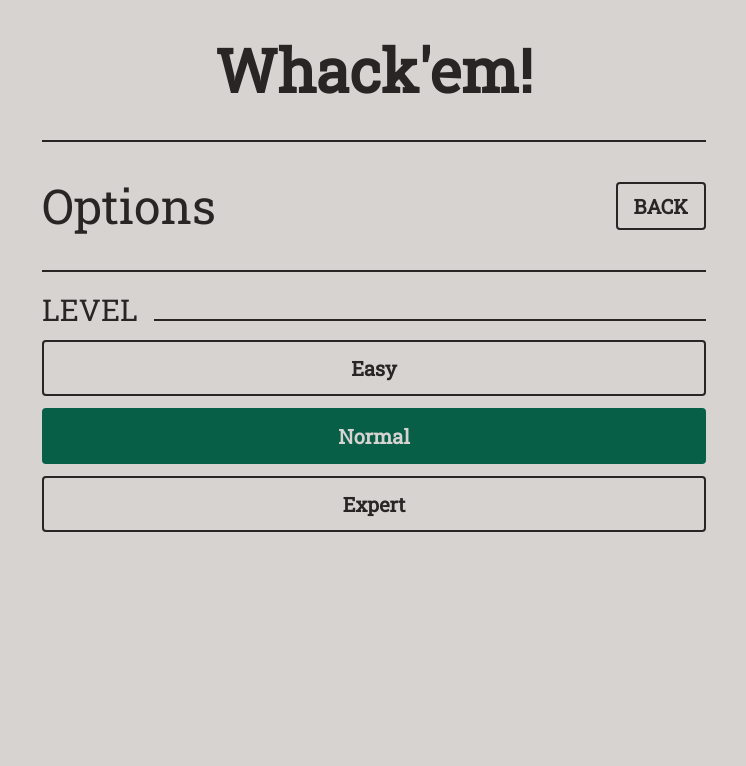
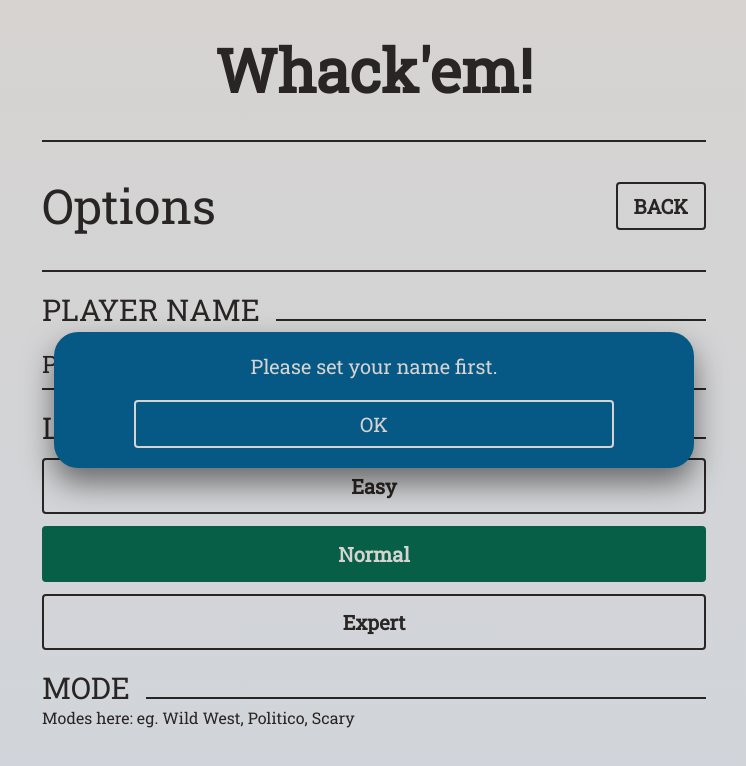
Before and after one commit to ArkadiuszRodak/whack-em, a Vue app: page /#/options in a window 1280 px wide. Shown: the top 766 px of the page, without its empty margins (266-1012 px from the left). Built offline with nearby package versions, Linux system fonts and the light colour scheme.

Commit message:
feat: player name

```diff
--- a/public/index.html
+++ b/public/index.html
@@ -13,7 +13,7 @@
     <noscript>
       <strong>We're sorry but <%= htmlWebpackPlugin.options.title %> doesn't work properly without JavaScript enabled. Please enable it to continue.</strong>
     </noscript>
-    <div id="app" class="bg-stone-300"></div>
+    <div id="app" class="bg-gradient-to-b from-stone-300 to-gray-300"></div>
     <!-- built files will be auto injected -->
   </body>
 </html>
--- /dev/null
+++ b/src/components/atoms/ConfirmationDialog.vue
@@ -0,0 +1,41 @@
+<template>
+  <div v-if="modelValue" class="absolute top-0 left-0 h-full w-full
+  text-stone-300 text-center">
+    <div
+      class="absolute left-1/2 top-1/2 transform -translate-x-1/2 -translate-y-1/2 text-xl
+        w-1/2 py-5 rounded-3xl drop-shadow-xl bg-sky-800"
+    >
+      <slot />
+      <div
+        @click="changeVisibility"
+        @keyup.enter="changeVisibility"
+        class="inline-block py-2 mt-5 w-3/4 rounded border-2 border-stone-300 hover:bg-sky-700"
+        role="button"
+        tabindex="0"
+      >
+        OK
+      </div>
+    </div>
+  </div>
+</template>
+
+<script lang="ts">
+import { defineComponent } from 'vue';
+
+export default defineComponent({
+  name: 'ConfirmationDialog',
+  props: {
+    modelValue: {
+      type: Boolean,
+      required: false,
+    },
+  },
+  setup(props, { emit }) {
+    const changeVisibility = (): void => {
+      emit('update:modelValue', !props.modelValue);
+    };
+
+    return { changeVisibility };
+  },
+});
+</script>
--- a/src/components/atoms/GameLoader.vue
+++ b/src/components/atoms/GameLoader.vue
@@ -1,13 +1,16 @@
 <template>
-  <div
-    v-show="isVisible"
-    class="absolute top-0 left-0 h-full w-full rounded-full opacity-90 game-overlay"
-  >
-    <span
-      v-text="counter"
-      class="absolute left-1/2 top-1/2 transform -translate-x-1/2 -translate-y-1/2
-        text-9xl text-stone-300"
-    />
+  <div  v-show="isVisible" class="absolute top-0 left-0 h-full w-full">
+    <div
+      :class="{
+        'bg-red-800': counter >= 3,
+        'bg-yellow-800': counter === 2,
+        'bg-emerald-800': counter === 1,
+      }"
+      class="absolute left-1/2 top-1/2 transform -translate-x-1/2 -translate-y-1/2 font-bold
+        w-1/2 py-5 text-center rounded-3xl drop-shadow-xl text-stone-300"
+    >
+      <span v-text="counter" class="text-9xl"/>
+    </div>
   </div>
 </template>
 
--- a/src/components/atoms/GameOver.vue
+++ b/src/components/atoms/GameOver.vue
@@ -1,12 +1,9 @@
 <template>
-  <div
-    v-show="isVisible"
-    class="absolute top-0 left-0 h-full w-full rounded-full opacity-90 game-overlay"
-  >
-    <span class="absolute left-1/2 top-1/2 transform -translate-x-1/2 -translate-y-1/2
-      text-6xl text-stone-300 text-center">
-      Game Over
-    </span>
+  <div  v-show="isVisible" class="absolute top-0 left-0 h-full w-full">
+    <div class="absolute left-1/2 top-1/2 transform -translate-x-1/2 -translate-y-1/2
+      w-1/2 py-5 text-center rounded-3xl drop-shadow-xl bg-red-800 text-stone-300">
+      <span class="text-7xl">Game Over</span>
+    </div>
   </div>
 </template>
 
--- /dev/null
+++ b/src/components/atoms/NameOption.vue
@@ -0,0 +1,28 @@
+<template>
+  <div class="flex justify-between my-3">
+    <label for="name" class="grow">
+      <input
+        v-model="name"
+        @input="setName(name)"
+        id="name"
+        type="text"
+        class="text-2xl py-2 w-full h-full bg-transparent border-b-2 border-stone-800 outline-none
+          hover:border-sky-800 active:border-sky-800 hover:text-sky-800 active:text-sky-800"
+      />
+    </label>
+  </div>
+</template>
+
+<script lang="ts">
+import { defineComponent, ref } from 'vue';
+import { getName, setName } from '@/logic/useName';
+
+export default defineComponent({
+  name: 'NameOption',
+  setup() {
+    const name = ref(getName());
+
+    return { setName, name };
+  },
+});
+</script>
--- a/src/components/organisms/MolesGrid.vue
+++ b/src/components/organisms/MolesGrid.vue
@@ -25,8 +25,8 @@ import { resetLife } from '@/logic/useLife';
 import { resetScore } from '@/logic/useScore';
 import GameLoader from '../atoms/GameLoader.vue';
 import SingleMole from '../molecules/SingleMole.vue';
+import GameOver from '../atoms/GameOver.vue';
 import { Grid } from '@/types';
-import GameOver from '../atoms/GameOver.vue';
 
 export default defineComponent({
   name: 'MolesGrid',
@@ -39,8 +39,6 @@ export default defineComponent({
 
     const grid = reactive<Grid>({
       ...levelDef,
-      contentWidth: 0,
-      contentHeight: 0,
       squareSize: '0px',
       // generate object of indexes with bool value
       indexes: Array.from({ length: levelDef.size }, (_, i) => i)
@@ -57,10 +55,10 @@ export default defineComponent({
     // calculates responsive square size to fill the screen with grid
     const setGridSize = (): void => {
       grid.squareSize = ((): string => {
-        grid.contentWidth = mainContentElement?.clientWidth || 0;
-        grid.contentHeight = mainContentElement?.clientHeight || 0;
+        const width = mainContentElement?.clientWidth || 0;
+        const height = mainContentElement?.clientHeight || 0;
 
-        return `${grid.contentHeight < grid.contentWidth ? grid.contentHeight : grid.contentWidth}px`;
+        return `${height < width ? height : width}px`;
       })();
     };
 
--- /dev/null
+++ b/src/logic/useName.ts
@@ -0,0 +1,10 @@
+import { ref } from 'vue';
+
+const name = ref(localStorage.getItem('whack-em-player-name') || 'Player');
+
+export const isNameSet = (): boolean => !!localStorage.getItem('whack-em-player-name');
+export const getName = (): string => name.value;
+export const setName = (n: string): void => {
+  name.value = n;
+  localStorage.setItem('whack-em-player-name', n);
+};
--- a/src/types/index.ts
+++ b/src/types/index.ts
@@ -11,8 +11,6 @@ export interface LevelDef {
 }
 
 export interface Grid extends LevelDef {
-  contentWidth: number;
-  contentHeight: number;
   squareSize: string;
   indexes: Record<number, boolean>
 }
--- a/src/views/GameView.vue
+++ b/src/views/GameView.vue
@@ -9,16 +9,6 @@
     </div>
   </div>
 </template>
-
-<style>
-.game-overlay {
-  background: radial-gradient(
-    circle at 50% 50%,
-    rgb(0, 0, 0) 0%,
-    rgba(0, 188, 212, 0) 66%
-  );
-}
-</style>
 
 <script lang="ts">
 import { defineComponent } from 'vue';
--- a/src/views/HomeView.vue
+++ b/src/views/HomeView.vue
@@ -2,16 +2,14 @@
   <nav>
     <router-link
       class="block text-center my-3 border-2 border-sky-800 rounded text-xl p-3 font-bold
-      hover:bg-stone-200
-      text-sky-800"
-      to="/game"
+      text-sky-800 hover:bg-sky-800 hover:text-stone-300"
+      :to="isNameSet() ? '/game' : '/options'"
     >
       PLAY
     </router-link>
     <router-link
       class="block text-center my-3 border-2 border-amber-800 rounded text-xl p-3 font-bold
-      hover:bg-stone-200
-      text-amber-800"
+      text-amber-800 hover:bg-amber-800 hover:text-stone-300"
       to="/options"
     >
       OPTIONS
@@ -21,8 +19,12 @@
 
 <script lang="ts">
 import { defineComponent } from 'vue';
+import { isNameSet } from '@/logic/useName';
 
 export default defineComponent({
   name: 'HomeView',
+  setup() {
+    return { isNameSet };
+  },
 });
 </script>
--- a/src/views/OptionsView.vue
+++ b/src/views/OptionsView.vue
@@ -1,23 +1,46 @@
 <template>
+  <confirmation-dialog v-model="isDialogVisible">
+    <p>Please set your name first.</p>
+  </confirmation-dialog>
+
   <div class="flex items-baseline">
+    <div class="text-3xl text-center mr-4">PLAYER NAME</div>
+    <hr class="grow border-stone-800 border-t-2" />
+  </div>
+  <name-option />
+
+  <div class="flex items-baseline mt-5">
     <div class="text-3xl text-center mr-4">LEVEL</div>
     <hr class="grow border-stone-800 border-t-2" />
   </div>
   <level-button :level="GameLevel.Easy" :color="'sky-800'">Easy</level-button>
   <level-button :level="GameLevel.Normal" :color="'emerald-800'">Normal</level-button>
   <level-button :level="GameLevel.Expert" :color="'red-800'">Expert</level-button>
+
+  <div class="flex items-baseline mt-5">
+    <div class="text-3xl text-center mr-4">MODE</div>
+    <hr class="grow border-stone-800 border-t-2" />
+  </div>
+  <div>
+    Modes here: eg. Wild West, Politico, Scary
+  </div>
 </template>
 
 <script lang="ts">
-import { defineComponent } from 'vue';
+import { defineComponent, ref } from 'vue';
 import LevelButton from '@/components/atoms/LevelButton.vue';
+import NameOption from '@/components/atoms/NameOption.vue';
 import { GameLevel } from '@/types';
+import { isNameSet } from '@/logic/useName';
+import ConfirmationDialog from '@/components/atoms/ConfirmationDialog.vue';
 
 export default defineComponent({
   name: 'OptionsView',
-  components: { LevelButton },
+  components: { LevelButton, NameOption, ConfirmationDialog },
   setup() {
-    return { GameLevel };
+    const isDialogVisible = ref(!isNameSet());
+
+    return { isDialogVisible, GameLevel };
   },
 });
 </script>
--- a/tailwind.config.js
+++ b/tailwind.config.js
@@ -6,6 +6,9 @@ module.exports = {
       padding: {
         '1/2': '50%',
         full: '100%',
+      },
+      dropShadow: {
+        xl: '0 15px 15px rgba(0, 0, 0, 0.5)',
       },
     },
     container: {
```
